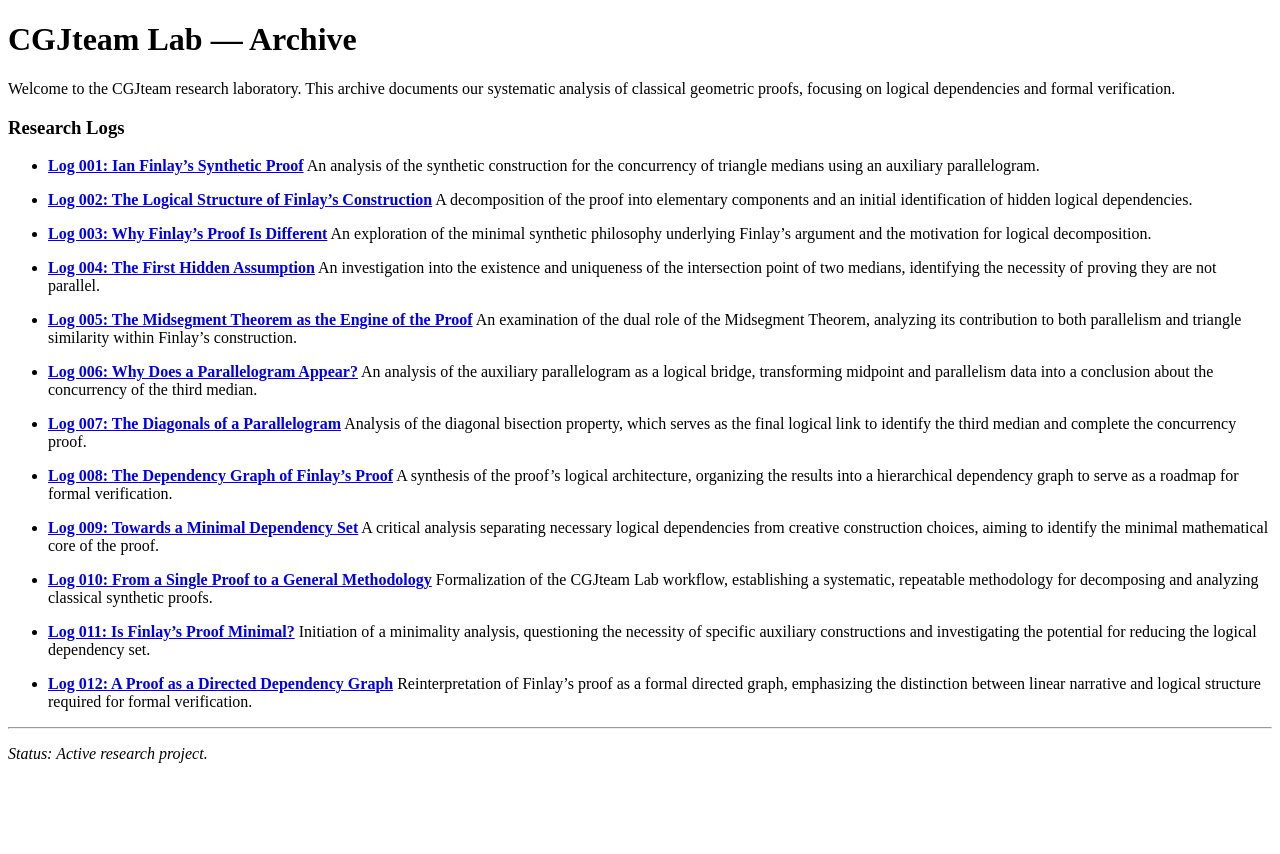
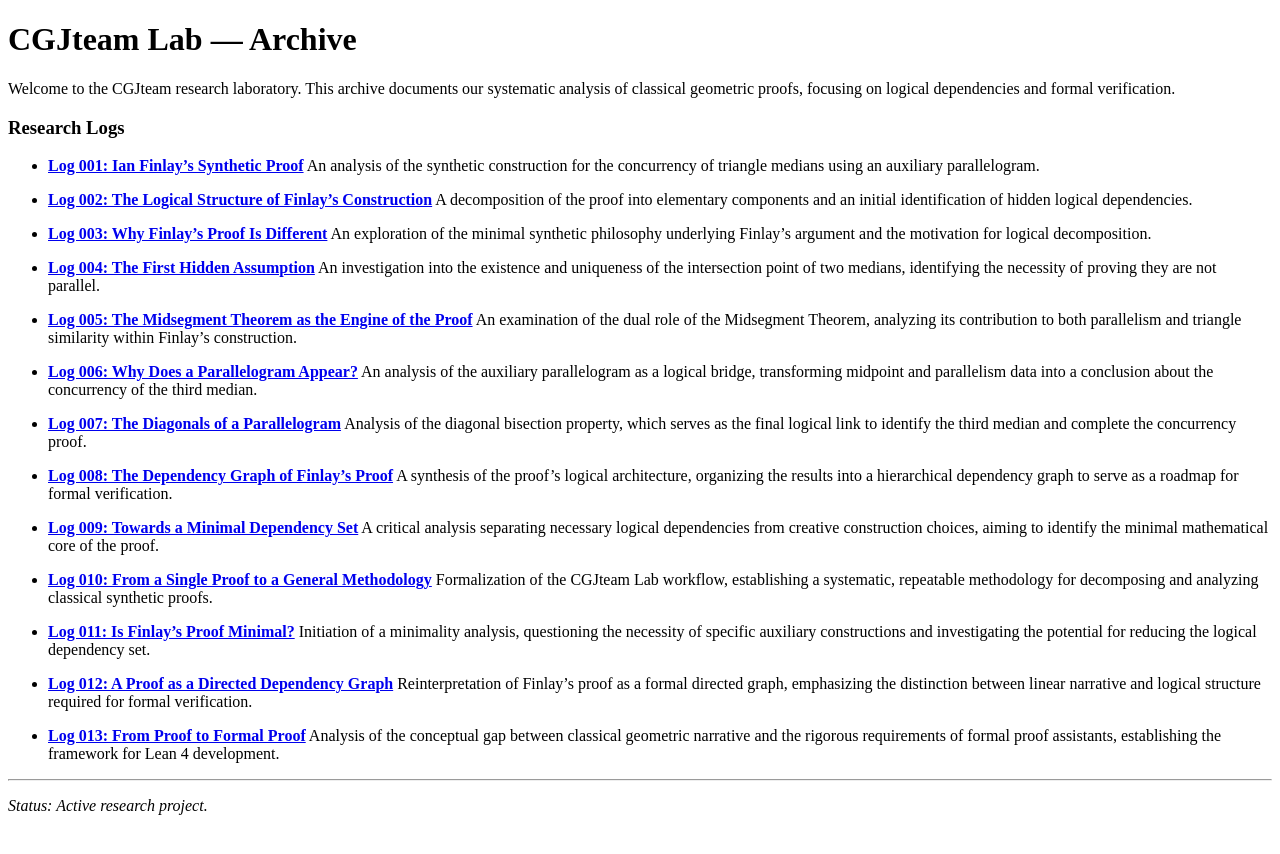
Before and after one commit to cgjteam/cgjteam.github.io, a Jekyll site: the page built from index.md, in a window 1280 px wide. Shown: the top 854 px of the page. Built offline with Jekyll 4.4.1, drawn with Linux system fonts in a browser that asks for light colours; our own code applies the rules of GitHub Pages for plain Markdown files.

Commit message:
Update index.md

```diff
--- a/index.md
+++ b/index.md
@@ -40,6 +40,10 @@ Welcome to the CGJteam research laboratory. This archive documents our systemati
   * **[Log 012: A Proof as a Directed Dependency Graph](log-012.md)**
   Reinterpretation of Finlay's proof as a formal directed graph, emphasizing the distinction between linear narrative and logical structure required for formal verification.
 
+  * **[Log 013: From Proof to Formal Proof](log-013.md)**
+  Analysis of the conceptual gap between classical geometric narrative and the rigorous requirements of formal proof assistants, establishing the framework for Lean 4 development.
+
+
 
 
 
```
